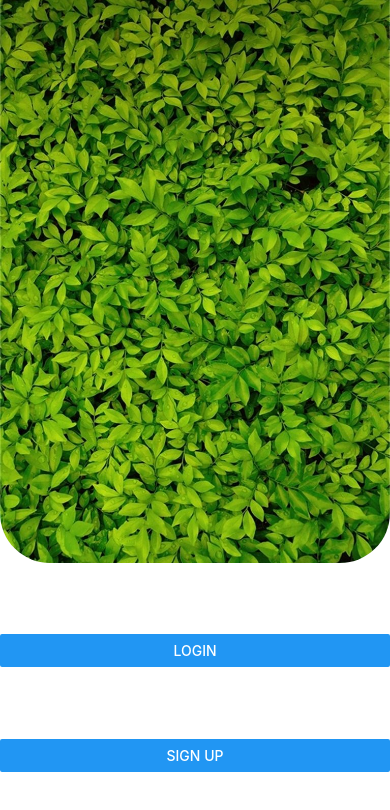
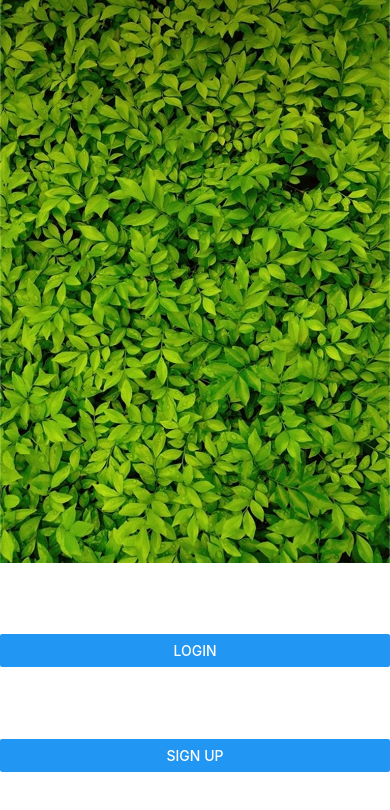
Before and after one commit to qadratic/react-native-animations, a React Native app: screen / in a window 390 px wide. Shown: the top 810 px of the page. Built offline with nearby package versions, Linux system fonts and the light colour scheme.

Commit message:
login page update

```diff
--- a/App.js
+++ b/App.js
@@ -6,7 +6,6 @@ import AnimatedImplementation from './components/AnimatedImplementation'
 import MovableSquare from './components/MovableSquare'
 import PrioritizeList from './components/PrioritizeList'
 import LoginPage from './components/LoginPage'
-import X from './components/X'
 
 export default function App() {
 	return (
--- a/components/LoginPage.js
+++ b/components/LoginPage.js
@@ -4,11 +4,28 @@ import { View, Image, StyleSheet, Dimensions, Button, Animated } from 'react-nat
 const height = Dimensions.get('window').height
 const width = Dimensions.get('window').width
 
+const yChange = height / 5;
+
 export default function LoginPage() {
 	const imgY = useRef(new Animated.Value(0)).current
 	return (
-        <Animated.View style={styles.container} >
-            <Animated.View style={{ transform: [{ translateY: imgY }] }} >
+		<View style={styles.container} >
+			<Animated.View style={{
+				transform: [
+					{ translateY: Animated.subtract(0, imgY) },
+					{
+						scaleX: imgY.interpolate({
+							inputRange: [0, 200],
+							outputRange: [1, 2]
+						})
+					}
+				],
+				borderRadius: imgY.interpolate({
+					inputRange: [0, yChange],
+					outputRange: [0, 200]
+				}),
+				overflow: 'hidden',
+			}} >
 				<Image
 					style={{ ...styles.backImg }}
 					source={require('./res/loginBack.jpg')}
@@ -20,7 +37,7 @@ export default function LoginPage() {
 						Animated.timing(
 							imgY,
 							{
-                                toValue: -200,
+								toValue: yChange,
 								duration: 250
 							}
 						).start()
@@ -38,7 +55,7 @@ export default function LoginPage() {
 					}
 				} />
 			</View>
-        </Animated.View>
+		</View>
 	)
 }
 
@@ -47,10 +64,8 @@ const styles = StyleSheet.create({
 		flex: 1,
 	},
 	backImg: {
-        height: height - height/3,
+		height: height - height / 3,
 		width: width,
-        borderBottomRightRadius: 50,
-        borderBottomLeftRadius: 50,
 	},
 	buttons: {
 		flex: 1,
```
Lines whose indentation alone changed are shown as unchanged.
